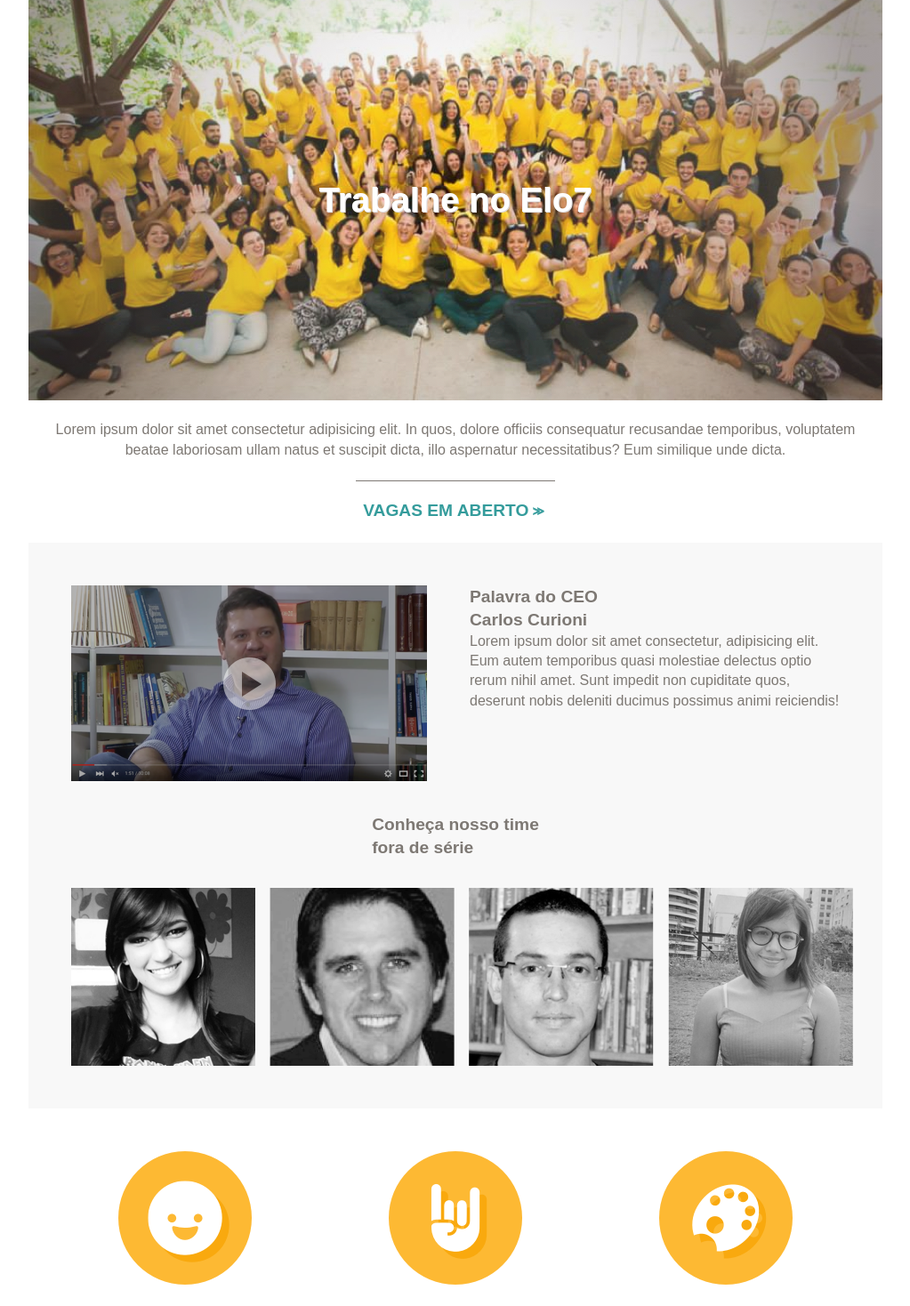
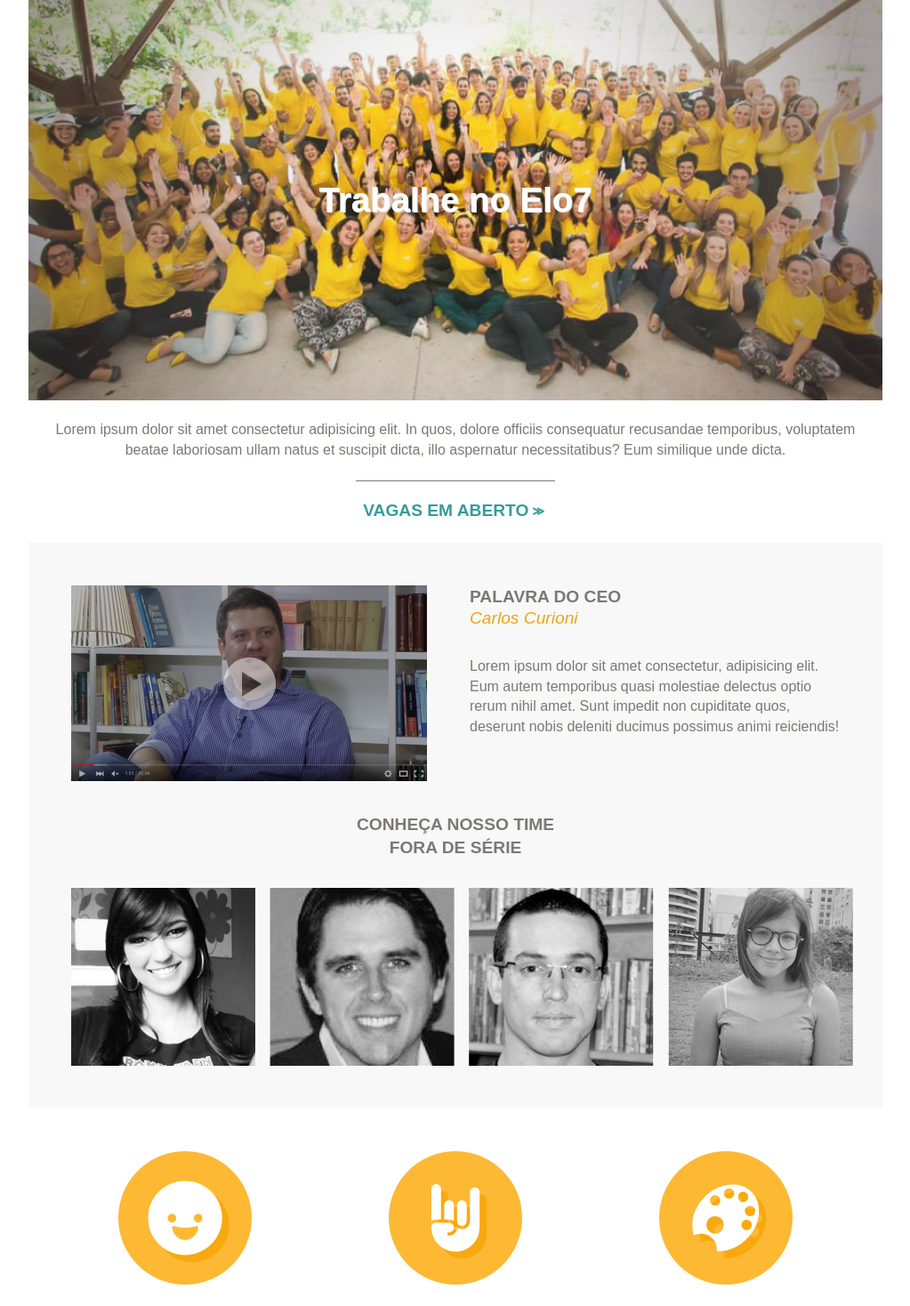
Before and after one commit to paulorobinson/landing-page-elo7, a React (Vite) app: page / in a window 1280 px wide. Shown: the top 1468 px of the page at 89% size, without its empty margins (128-1151 px from the left). Built offline with nearby package versions, Linux system fonts and the light colour scheme; no server answers; a web font is replaced by a local one.

Commit message:
semantic html

```diff
--- a/src/components/Card/index.tsx
+++ b/src/components/Card/index.tsx
@@ -12,7 +12,7 @@
       <div className={styles.header}>
         <img src={image} alt="" />
       </div>
-      <h1 className={styles.title}>{title}</h1>
+      <h2 className={styles.title}>{title}</h2>
       <div className={styles.description}>
         <p>{description}</p>
       </div>
--- a/src/components/Team/index.tsx
+++ b/src/components/Team/index.tsx
@@ -13,9 +13,11 @@
         </a>
 
         <div className={styles.aboutDescription}>
-          <h1>Palavra do CEO</h1>
-          <h2>Carlos Curioni</h2>
-          <p>
+          <header>
+            <h2>Palavra do CEO</h2>
+            <p>Carlos Curioni</p>
+          </header>
+          <p className={styles.description}>
             Lorem ipsum dolor sit amet consectetur, adipisicing elit. Eum autem
             temporibus quasi molestiae delectus optio rerum nihil amet. Sunt
             impedit non cupiditate quos, deserunt nobis deleniti ducimus
--- a/src/components/Title/index.tsx
+++ b/src/components/Title/index.tsx
@@ -13,7 +13,7 @@
         isCenter === undefined || isCenter === true ? styles.center : ''
       }`}
     >
-      <h1>{children}</h1>
+      <h2>{children}</h2>
     </div>
   );
 };
--- a/src/pages/Home/index.tsx
+++ b/src/pages/Home/index.tsx
@@ -7,12 +7,14 @@
 
 const Home = () => {
   return (
-    <main className={styles.container}>
+    <div className={styles.container}>
       <Header />
-      <Team />
-      <Benefits />
-      <JobsFooter />
-    </main>
+      <main>
+        <Team />
+        <Benefits />
+        <JobsFooter />
+      </main>
+    </div>
   );
 };
 
```
